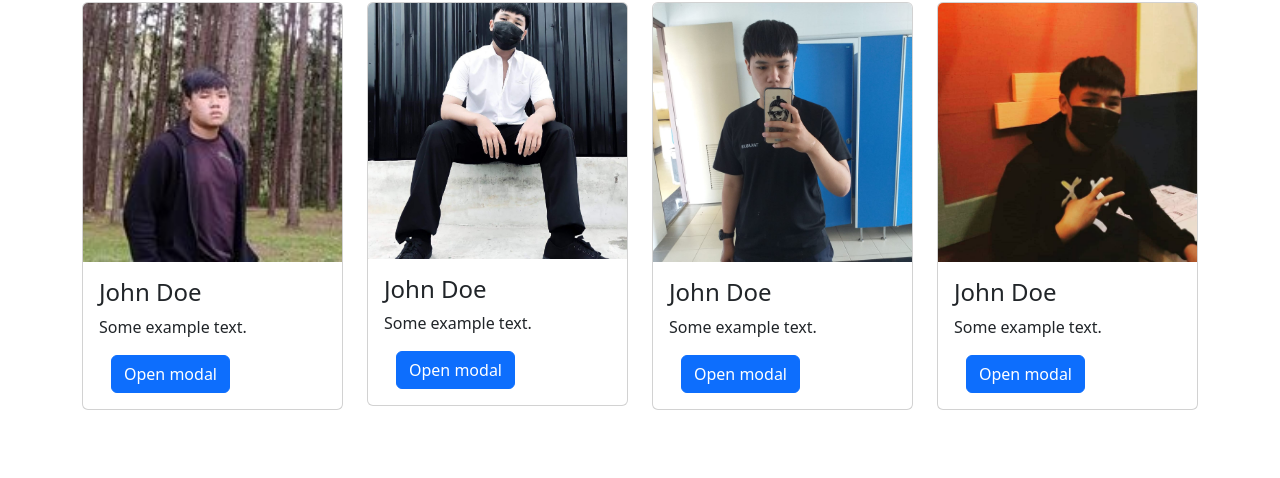
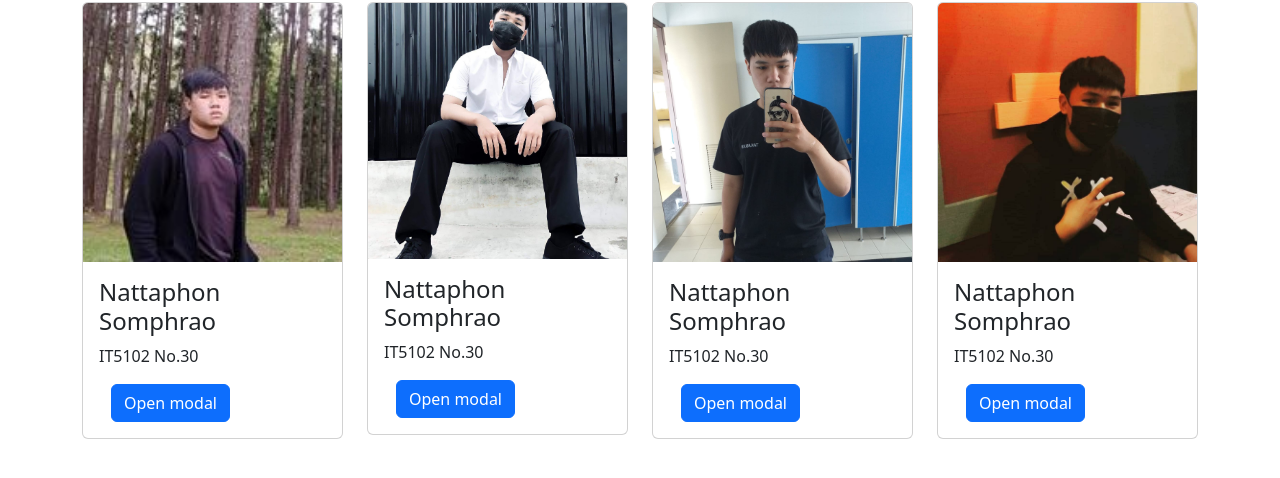
Before and after one commit to crixisz12/nattaphon, a plain HTML site: page index.html in a window 1280 px wide. Shown: the part 102-580 px from the top of the page. Drawn offline with nearby package versions, Linux system fonts and the light colour scheme.

Commit message:
Add files via upload

```diff
--- a/index.html
+++ b/index.html
@@ -55,8 +55,8 @@
                 <div class="card" style="width:100%">
                     <img class="card-img-top" src="pic/1.jpg" alt="Card image">
                     <div class="card-body">
-                      <h4 class="card-title">John Doe</h4>
-                      <p class="card-text">Some example text.</p>
+                      <h4 class="card-title">Nattaphon Somphrao</h4>
+                      <p class="card-text">IT5102 No.30</p>
                       <div class="button">
                         <div class="container mt-3">
                             <button type="button" class="btn btn-primary" data-bs-toggle="modal" data-bs-target="#myModal1">
@@ -107,8 +107,8 @@
                 <div class="card" style="width:100%">
                     <img class="card-img-top" src="pic/2.jpg" alt="Card image">
                     <div class="card-body">
-                      <h4 class="card-title">John Doe</h4>
-                      <p class="card-text">Some example text.</p>
+                      <h4 class="card-title">Nattaphon Somphrao</h4>
+                      <p class="card-text">IT5102 No.30</p>
                       <div class="button">
                         <div class="container mt-3">
                             <button type="button" class="btn btn-primary" data-bs-toggle="modal" data-bs-target="#myModal2">
@@ -159,8 +159,8 @@
                 <div class="card" style="width:100%">
                     <img class="card-img-top" src="pic/3.jpg" alt="Card image">
                     <div class="card-body">
-                      <h4 class="card-title">John Doe</h4>
-                      <p class="card-text">Some example text.</p>
+                      <h4 class="card-title">Nattaphon Somphrao</h4>
+                      <p class="card-text">IT5102 No.30</p>
                       <div class="button">
                         <div class="container mt-3">
                             <button type="button" class="btn btn-primary" data-bs-toggle="modal" data-bs-target="#myModal3">
@@ -211,8 +211,8 @@
                 <div class="card" style="width:100%">
                     <img class="card-img-top" src="pic/4.jpg" alt="Card image">
                     <div class="card-body">
-                      <h4 class="card-title">John Doe</h4>
-                      <p class="card-text">Some example text.</p>
+                      <h4 class="card-title">Nattaphon Somphrao</h4>
+                      <p class="card-text">IT5102 No.30</p>
                       <div class="button">
                         <div class="container mt-3">
                             <button type="button" class="btn btn-primary" data-bs-toggle="modal" data-bs-target="#myModal4">
```
